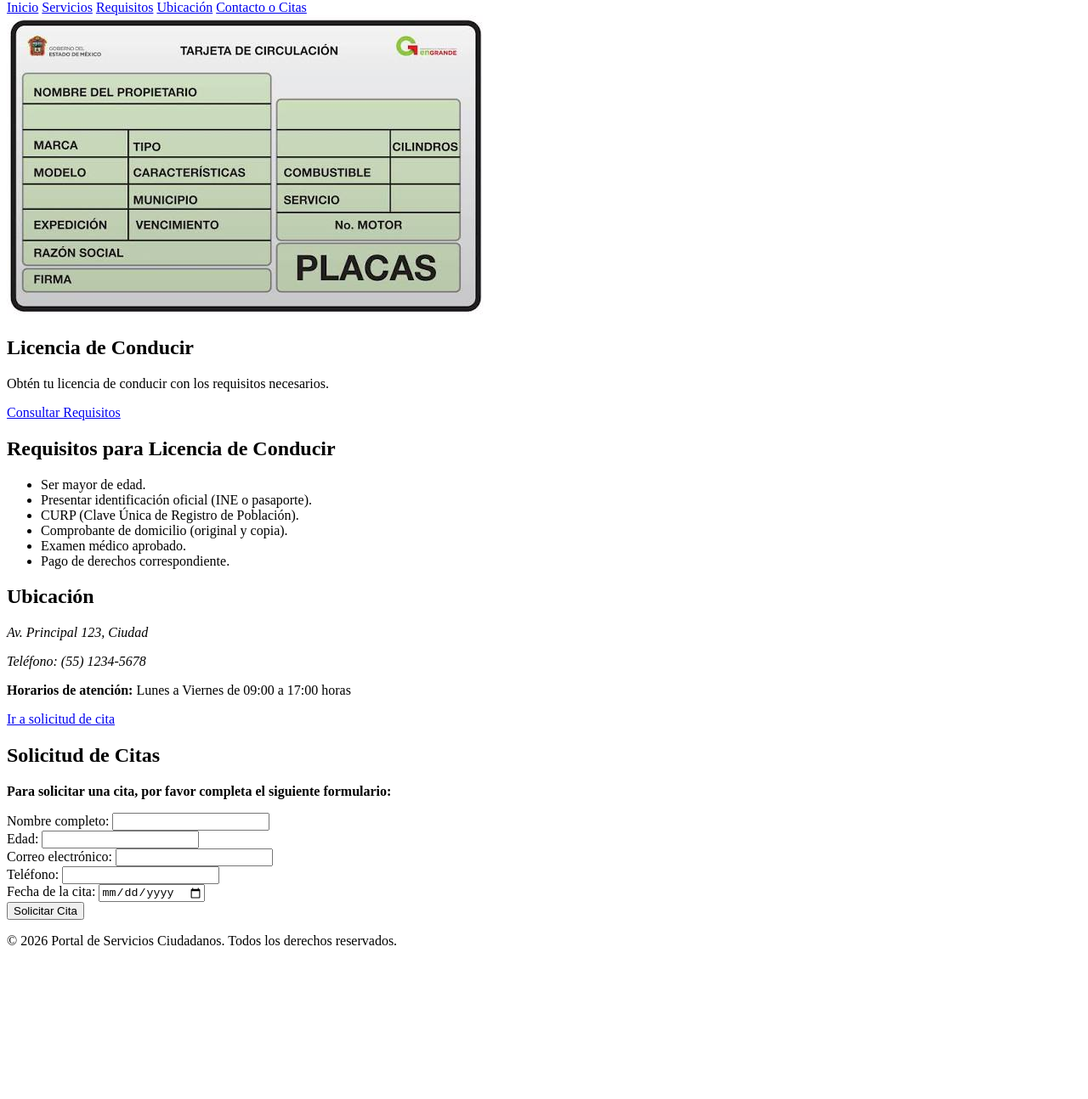
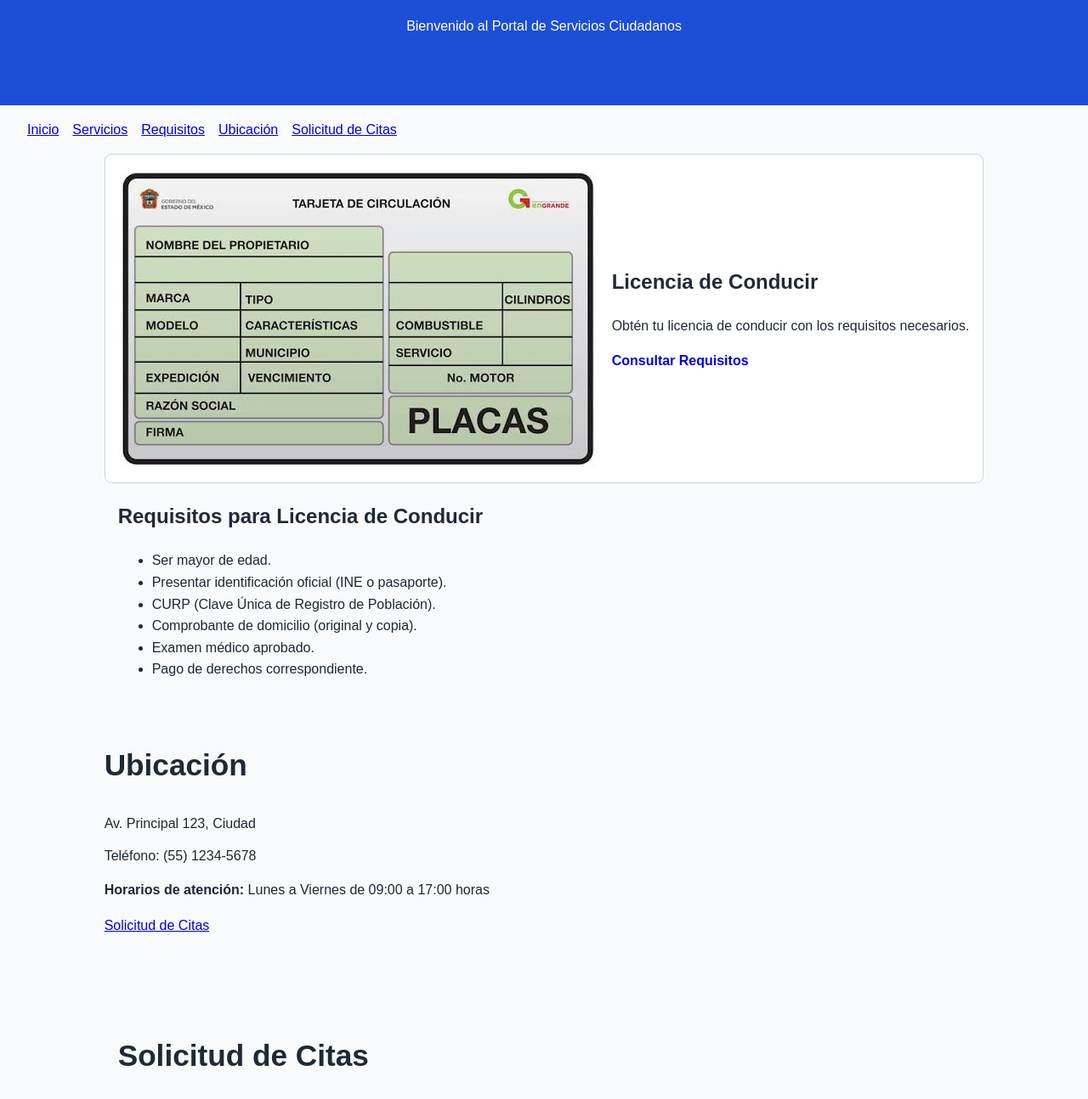
Before and after one commit to Victor-JM96/portal-servicios, a plain HTML site: page portal-servicios/index.html in a window 1280 px wide. Shown: the part 140-1434 px from the top of the page at 85% size. Before the commit the page ends 1273 px from the top, so only its background shows below. Drawn offline with Linux system fonts and the light colour scheme.

Commit message:
portal-servicios

```diff
--- /dev/null
+++ b/portal-servicios/assets/css/style.css
@@ -0,0 +1,176 @@
+* {
+    box-sizing: border-box;
+}
+:root {
+    --color-principal: #1d4ed8;
+    --color-oscuro: #1e3a8a;
+    --color-fondo: #f8fafc;
+    --color-superficie: #ffffff;
+    --color-alterna: #eef2ff;
+    --color-texto: #1f2937;
+    --color-borde: #cbd5e1;
+    --titulo: clamp(2rem, 5vw, 3rem);
+    --subtitulo: clamp(1.4rem, 3vw, 2.2rem);
+}
+
+html {
+    scroll-behavior: smooth;
+}
+body {
+    margin: 0;
+    min-height: 100vh;
+    display: grid;
+    grid-template-areas: "encabezado" "navegacion" "contenido" "pie";
+    grid-template-rows: auto auto 1fr auto;
+    font-family: Arial, Helvetica, sans-serif;
+    line-height: 1.6;
+    color: var(--color-texto);
+    background: var(--color-fondo);
+}
+
+img {
+    display: block;
+    max-width: 100%;
+    height: auto;
+}
+.saltar {
+    position: absolute;
+    left: -9999px;
+}
+header {
+    grid-area: encabezado;
+    background: var(--color-principal);
+    color: var(--color-superficie);
+    padding: clamp(2rem, 6vw, 4rem) 1rem;
+    text-align: center;
+}
+
+a:focus-visible,
+button:focus-visible,
+input:focus-visible {
+    outline: .2rem solid #f59e00;
+    outline-offset: .2rem;
+}
+
+.encabezado h1 {
+    margin: 0;
+    font-size: var(--titulo);
+    line-height: 1.1;
+}
+
+.navegacion {
+    grid-area: navegacion;
+    color: var(--color-superficie)
+    background: var(--color-principal);
+    display: flex;
+    justify-content: center;
+    gap: 1rem;
+    padding: 1rem;
+}
+
+.contenido {
+    grid-area: contenido;
+    width: min(100%-2rem, 68rem);
+    margin-inline: auto;
+    }
+
+.seccion {
+    padding: clamp(2rem, 5vw, 3.5rem) 0rem;
+    scroll-margin-top: 6rem;
+}
+.seccion h2 {
+    margin-top: 0;
+    font-size: var(--subtitulo);
+}
+
+.tarjeta-servico {
+    display: flex;
+    align-items: center;
+    gap: 1rem;
+    padding: 1rem;
+    border: 1px solid var(--color-borde);
+    border-radius: .5rem;
+    background: var(--color-superficie);
+}
+.tarjeta-servico h2 {
+    margin-top: 0;
+}
+
+.boton {
+    font: inherit;
+    font-weight: 700;
+    text-decoration: none;
+    cursor: pointer;
+}
+.seccion-alterna {
+    padding-inline: 1rem;
+    background: ver(--color-alterna);
+    border-radius: .75rem;
+}
+
+.enlace {
+    color: var(--color-oscuro);
+    font-weight: 700;
+}
+
+address {
+    font-style: normal;
+    line-height: 1.4;
+}
+
+.formulario {
+    display: grid;
+    grid-template-columns: 1fr;
+    gap: 1rem;
+}
+
+.formulario label {
+    font-weight: 700;
+}
+
+.campo {
+    display: flex;
+    flex-direction: column;
+    gap: .35rem;
+}
+
+.campo label {
+    font-weight: 700;
+}
+
+input {
+    width: 100%;
+    min-width: 0;
+    border: 1px solid var(--color-borde);
+    padding: .75rem;
+    border-radius: .4rem;
+    font: inherit;
+}
+
+.pie {
+    grid-area: pie;
+    background: var(--color-oscuro);
+    color: var(--color-superficie);
+    text-align: center;
+    padding: 1.25rem;
+
+}
+
+@media (min-width: 768px) {
+    .tarjeta-servico {
+        grid-template-columns: 10rem 1fr;
+    }
+}
+@media (min-width: 1024px) {
+    .navegacion {
+        justify-content: flex-start;
+        padding-inline: 2rem;
+    }
+}
+.formulario {
+    grid-template-columns: repeat(2, minmax(0, 1fr));
+}
+.formulario .campo:nth-child(3),
+.formulario .boton {
+    grid-column: 1 / -1;
+}
--- a/portal-servicios/index.html
+++ b/portal-servicios/index.html
@@ -4,10 +4,10 @@
     <meta charset="UTF-8">
     <meta name="viewport" content="width=device-width, initial-scale=1.0">
     <title>Portal de Servicios Ciudadanos</title>
-    <link rel="stylesheet" href="assets/css/estilos.css"/>
+    <link rel="stylesheet" href="assets/css/style.css"/>
 </head>
 <body>
-    <a class="soltar" href="#contenido">Saltar al contenido principal</a>
+    <a class="saltar" href="#contenido">Saltar al contenido principal</a>
     <!--Encabezado-->
     <header>
         <h1>Portal de Servicios Ciudadanos</h1>
@@ -19,7 +19,7 @@
         <a href="#servicios">Servicios</a>
         <a href="#requisitos">Requisitos</a>
         <a href="#ubicacion">Ubicación</a>
-        <a href="#contacto-citas">Contacto o Citas</a>
+        <a href="#solicitud-citas">Solicitud de Citas</a>
     </nav>
     <!--Contenido principal-->
     <main id="contenido" class="contenido">
@@ -55,13 +55,13 @@
                 <p>Teléfono: (55) 1234-5678</p>
             </address>
             <P><strong>Horarios de atención:</strong> Lunes a Viernes de 09:00 a 17:00 horas</P>
-            <a id="citas" href="citas">Ir a solicitud de cita</a>
+            <a id="solicitud-citas" href="solicitud-citas">Solicitud de Citas</a>
         </section>
-        <!-- Citas -->
-         <section id="citas" class="seccion seccion-alterna" aria-labelledby="titulo-citas">
-            <h2 id="titulo-citas">Solicitud de Citas</h2>
+        <!-- Solicitud de Citas -->
+         <section id="solicitud-citas" class="seccion seccion-alterna" aria-labelledby="titulo-solicitud-citas">
+            <h2 id="titulo-solicitud-citas">Solicitud de Citas</h2>
             <p> <strong>Para solicitar una cita, por favor completa el siguiente formulario:</strong></p>
-            <form class="formulario" action="citas" method="get">
+            <form class="formulario" action="solicitud-citas" method="get">
                 <div>
                     <label for="nombre">Nombre completo:</label>
                     <input id="nombre" name="nombre" type="text" required/>
```
Also changed, not shown: portal-servicios/assets/css/styles.css (deleted).
